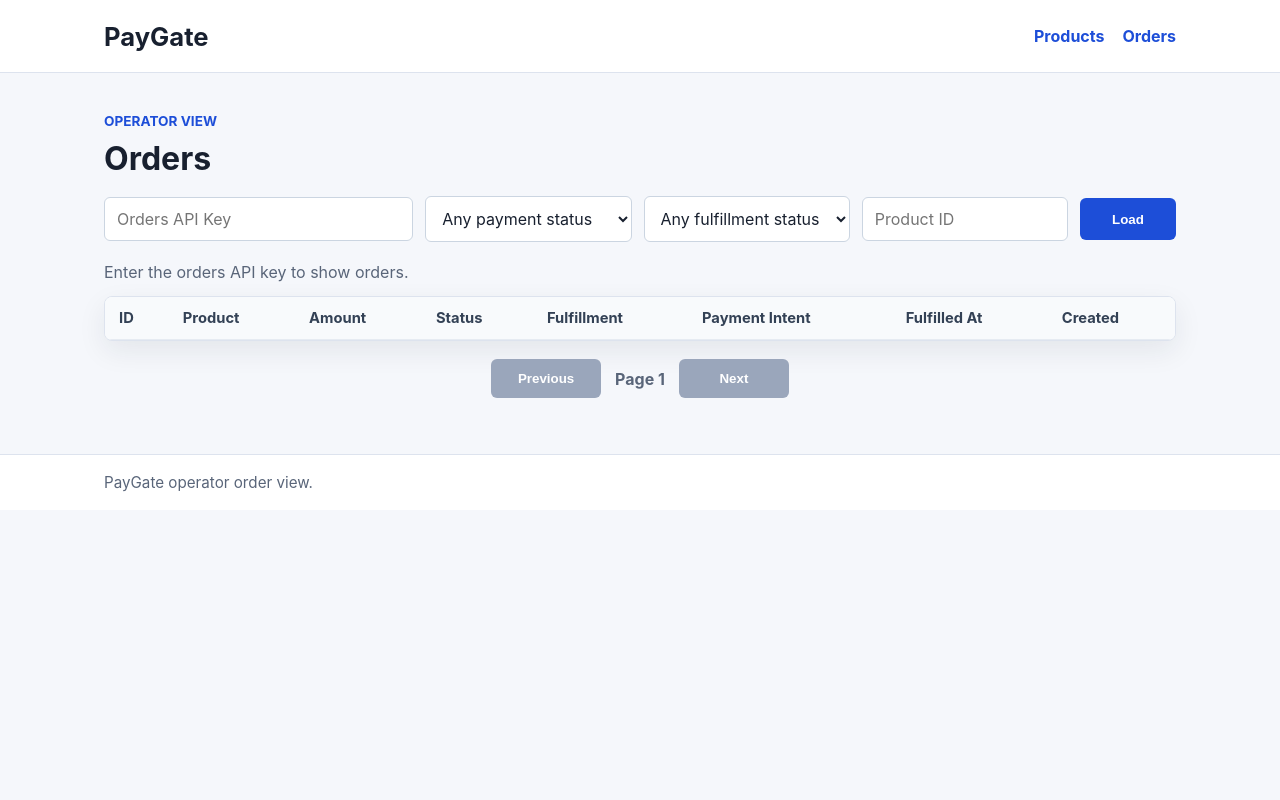
After one commit to AlexBorodin25/PayGate, a FastAPI app: template app/templates/orders.html in a window 1280 px wide. The commit adds this page. Run offline with FastAPI, Linux system fonts and the light colour scheme; the template is opened without the code that fills it, so the values that code supplies are empty; parts of the project's set-up code (start-up, migrations or seed data) failed here and were passed over.

Commit message:
Added Orders page UI with filters and pages, locked behind API key.

```diff
--- a/app/static/style.css
+++ b/app/static/style.css
@@ -40,6 +40,10 @@ body {
 .nav-space {
     min-width: 280px;
     min-height: 36px;
+    display: flex;
+    align-items: center;
+    justify-content: flex-end;
+    gap: 18px;
 }
 
 main {
@@ -164,3 +168,139 @@ button:disabled {
 .link-button:hover {
     background: #173ea9;
 }
+
+.nav-space a {
+    color: #1d4ed8;
+    font-weight: 700;
+    text-decoration: none;
+}
+
+.nav-space a:hover {
+    color: #173ea9;
+    text-decoration: underline;
+}
+
+.orders-toolbar {
+    margin-bottom: 20px;
+}
+
+.orders-toolbar .page-title {
+    margin-bottom: 18px;
+}
+
+.orders-controls {
+    display: grid;
+    grid-template-columns: minmax(220px, 1.5fr) minmax(160px, 1fr) minmax(180px, 1fr) minmax(140px, 1fr) 96px;
+    gap: 12px;
+    align-items: center;
+}
+
+.orders-controls input,
+.orders-controls select {
+    width: 100%;
+    border: 1px solid #cbd5e1;
+    border-radius: 6px;
+    padding: 11px 12px;
+    background: #ffffff;
+    color: #18202f;
+    font: inherit;
+}
+
+.orders-controls button {
+    min-height: 42px;
+}
+
+.orders-summary {
+    margin: 0 0 14px;
+    color: #596579;
+}
+
+.orders-table-wrap {
+    overflow-x: auto;
+    background: #ffffff;
+    border: 1px solid #dde3ee;
+    border-radius: 8px;
+    box-shadow: 0 10px 28px rgba(24, 32, 47, 0.08);
+}
+
+.orders-table {
+    width: 100%;
+    min-width: 960px;
+    border-collapse: collapse;
+}
+
+.orders-table th,
+.orders-table td {
+    padding: 12px 14px;
+    border-bottom: 1px solid #e6ebf2;
+    text-align: left;
+    font-size: 0.92rem;
+    vertical-align: top;
+}
+
+.orders-table th {
+    background: #f8fafc;
+    color: #334155;
+    font-weight: 750;
+}
+
+.orders-table tr:last-child td {
+    border-bottom: 0;
+}
+
+.status-badge {
+    display: inline-block;
+    border-radius: 999px;
+    padding: 4px 8px;
+    background: #e2e8f0;
+    color: #334155;
+    font-size: 0.78rem;
+    font-weight: 750;
+    white-space: nowrap;
+}
+
+.status-paid,
+.status-fulfilled {
+    background: #dcfce7;
+    color: #166534;
+}
+
+.status-pending,
+.status-processing {
+    background: #fef3c7;
+    color: #92400e;
+}
+
+.status-checkout-failed,
+.status-payment-review {
+    background: #fee2e2;
+    color: #991b1b;
+}
+
+.pagination-controls {
+    display: flex;
+    align-items: center;
+    justify-content: center;
+    gap: 14px;
+    margin-top: 18px;
+}
+
+.pagination-controls button {
+    width: auto;
+    min-width: 110px;
+}
+
+#page-label {
+    color: #596579;
+    font-weight: 700;
+}
+
+@media (max-width: 900px) {
+    .orders-controls {
+        grid-template-columns: 1fr;
+    }
+
+    .nav-space {
+        min-width: auto;
+    }
+}
--- /dev/null
+++ b/app/templates/orders.html
@@ -0,0 +1,228 @@
+<!DOCTYPE html>
+<html lang="en">
+<head>
+    <meta charset="UTF-8">
+    <meta name="viewport" content="width=device-width, initial-scale=1.0">
+    <title>Orders</title>
+    <link rel="stylesheet" href="/static/style.css">
+</head>
+<body>
+<header class = "site-header">
+    <div class="header-inner">
+        <h1 class="logo">PayGate</h1>
+        <nav class="nav-space" aria-label="Main navigation">
+            <a href="/">Products</a>
+            <a href="/orders-ui">Orders</a>
+        </nav>
+    </div>
+</header>
+
+<main>
+    <section class="orders-toolbar">
+        <div>
+            <p class="status-eyebrow">Operator view</p>
+            <h2 class="page-title">Orders</h2>
+        </div>
+
+        <div class="orders-controls">
+            <input id="api-key" type="password" placeholder="Orders API Key">
+
+            <select id="status-filter">
+                <option value="">Any payment status</option>
+                <option value="pending">Pending</option>
+                <option value="paid">Paid</option>
+                <option value="checkout_failed">Checkout failed</option>
+            </select>
+
+            <select id="fulfillment-filter">
+                <option value="">Any fulfillment status</option>
+                <option value="pending">Pending</option>
+                <option value="processing">Processing</option>
+                <option value="fulfilled">Fulfilled</option>
+                <option value="payment_review">Payment review</option>
+            </select>
+
+            <input id="product-filter" type="text" placeholder="Product ID">
+
+            <button type="button" id="load-orders">Load</button>
+        </div>
+    </section>
+
+    <section class="orders-summary" id="orders-summary">
+        Enter the orders API key to show orders.
+    </section>
+
+    <section class="orders-table-wrap">
+        <table class="orders-table">
+            <thead>
+            <tr>
+                <th>ID</th>
+                <th>Product</th>
+                <th>Amount</th>
+                <th>Status</th>
+                <th>Fulfillment</th>
+                <th>Payment Intent</th>
+                <th>Fulfilled At</th>
+                <th>Created</th>
+            </tr>
+            </thead>
+            <tbody id="orders-body"></tbody>
+        </table>
+    </section>
+
+    <div class="pagination-controls">
+        <button type="button" id="previous-page" disabled>Previous</button>
+        <span id="page-label">Page 1</span>
+        <button type="button" id="next-page" disabled>Next</button>
+    </div>
+</main>
+
+<footer class="site-footer">
+    <div class="footer-inner">
+        PayGate operator order view.
+    </div>
+</footer>
+
+<script>
+    let page = 1;
+    let hasNext = false;
+
+    const apiKeyInput = document.getElementById("api-key");
+    const statusFilter = document.getElementById("status-filter");
+    const fulfillmentFilter = document.getElementById("fulfillment-filter");
+    const productFilter = document.getElementById("product-filter");
+    const ordersBody = document.getElementById("orders-body");
+    const ordersSummary = document.getElementById("orders-summary");
+    const pageLabel = document.getElementById("page-label");
+    const previousButton = document.getElementById("previous-page");
+    const nextButton = document.getElementById("next-page");
+
+    function formatDate(value) {
+        if (!value) {
+            return "";
+        }
+
+        return new Date(value).toLocaleString();
+    }
+
+    function formatAmount(amount, currency) {
+        return `${(amount / 100).toFixed(2)} ${currency}`;
+    }
+
+    function statusClass(value) {
+        return `status-badge status-${value.replace("_", "-")}`;
+    }
+
+    function setEmptyState(message) {
+        ordersSummary.textContent = message;
+        ordersBody.innerHTML = "";
+        previousButton.disabled = true;
+        nextButton.disabled = true;
+    }
+
+    async function loadOrders() {
+        const apiKey = apiKeyInput.value.trim();
+
+        if (!apiKey) {
+            setEmptyState("Enter the orders API key.");
+            return;
+        }
+
+        const params = new URLSearchParams({
+            page: String(page),
+            page_size: "10",
+        });
+
+        if (statusFilter.value) {
+            params.set("status", statusFilter.value);
+        }
+
+        if (fulfillmentFilter.value) {
+            params.set("fulfillment_status", fulfillmentFilter.value);
+        }
+
+        if (productFilter.value.trim()) {
+            params.set("product_id", productFilter.value.trim());
+        }
+
+        const response = await fetch(`/orders?${params.toString()}`, {
+            headers: {
+                "X-API-Key": apiKey,
+            },
+        });
+
+        if (response.status === 401) {
+            setEmptyState("The API key is missing or invalid.");
+            return;
+        }
+
+        if (!response.ok) {
+            setEmptyState("Could not load orders.");
+            return;
+        }
+
+        const data = await response.json();
+
+        hasNext = data.has_next;
+        page = data.page;
+
+        ordersSummary.textContent =
+            `${data.total} orders found. Showing page ${data.page} of ${data.total_pages || 1}.`;
+
+        pageLabel.textContent = `Page ${data.page}`;
+        previousButton.disabled = !data.has_previous;
+        nextButton.disabled = !data.has_next;
+
+        ordersBody.innerHTML = "";
+
+        for (const order of data.items) {
+            const row = document.createElement("tr");
+
+            row.innerHTML = `
+                <td>${order.id}</td>
+                <td>${order.product_id || ""}</td>
+                <td>${formatAmount(order.amount, order.currency)}</td>
+                <td><span class="${statusClass(order.status)}">${order.status}</span></td>
+                <td><span class="${statusClass(order.fulfillment_status)}">${order.fulfillment_status}</span></td>
+                <td>${order.stripe_payment_intent || ""}</td>
+                <td>${formatDate(order.fulfilled_at)}</td>
+                <td>${formatDate(order.created_at)}</td>
+            `;
+
+            ordersBody.appendChild(row);
+        }
+    }
+
+    document.getElementById("load-orders").addEventListener("click", () => {
+        page = 1;
+        loadOrders();
+    });
+
+    previousButton.addEventListener("click", () => {
+        if (page > 1) {
+            page -= 1;
+            loadOrders();
+        }
+    });
+
+    nextButton.addEventListener("click", () => {
+        if (hasNext) {
+            page += 1;
+            loadOrders();
+        }
+    });
+
+    statusFilter.addEventListener("change", () => {
+        page = 1;
+    });
+
+    fulfillmentFilter.addEventListener("change", () => {
+        page = 1;
+    });
+
+    productFilter.addEventListener("input", () => {
+        page = 1;
+    });
+</script>
+</body>
+</html>
--- a/app/templates/products.html
+++ b/app/templates/products.html
@@ -10,7 +10,10 @@
 <header class="site-header">
     <div class="header-inner">
         <h1 class="logo">PayGate</h1>
-        <nav class="nav-space" aria-label="Navigation to be added"></nav>
+        <nav class="nav-space" aria-label="Main navigation">
+            <a href="/">Products</a>
+            <a href="/orders-ui">Orders</a>
+        </nav>
     </div>
 </header>
 
--- a/app/templates/success.html
+++ b/app/templates/success.html
@@ -10,7 +10,10 @@
 <header class="site-header">
     <div class="header-inner">
         <h1 class="logo">PayGate</h1>
-        <nav class="nav-space" aria-label="Navigation to be added"></nav>
+        <nav class="nav-space" aria-label="Main navigation">
+            <a href="/">Products</a>
+            <a href="/orders-ui">Orders</a>
+        </nav>
     </div>
 </header>
 
```
Also changed, not shown: app/routers/orders.py (+16 -1 lines).
